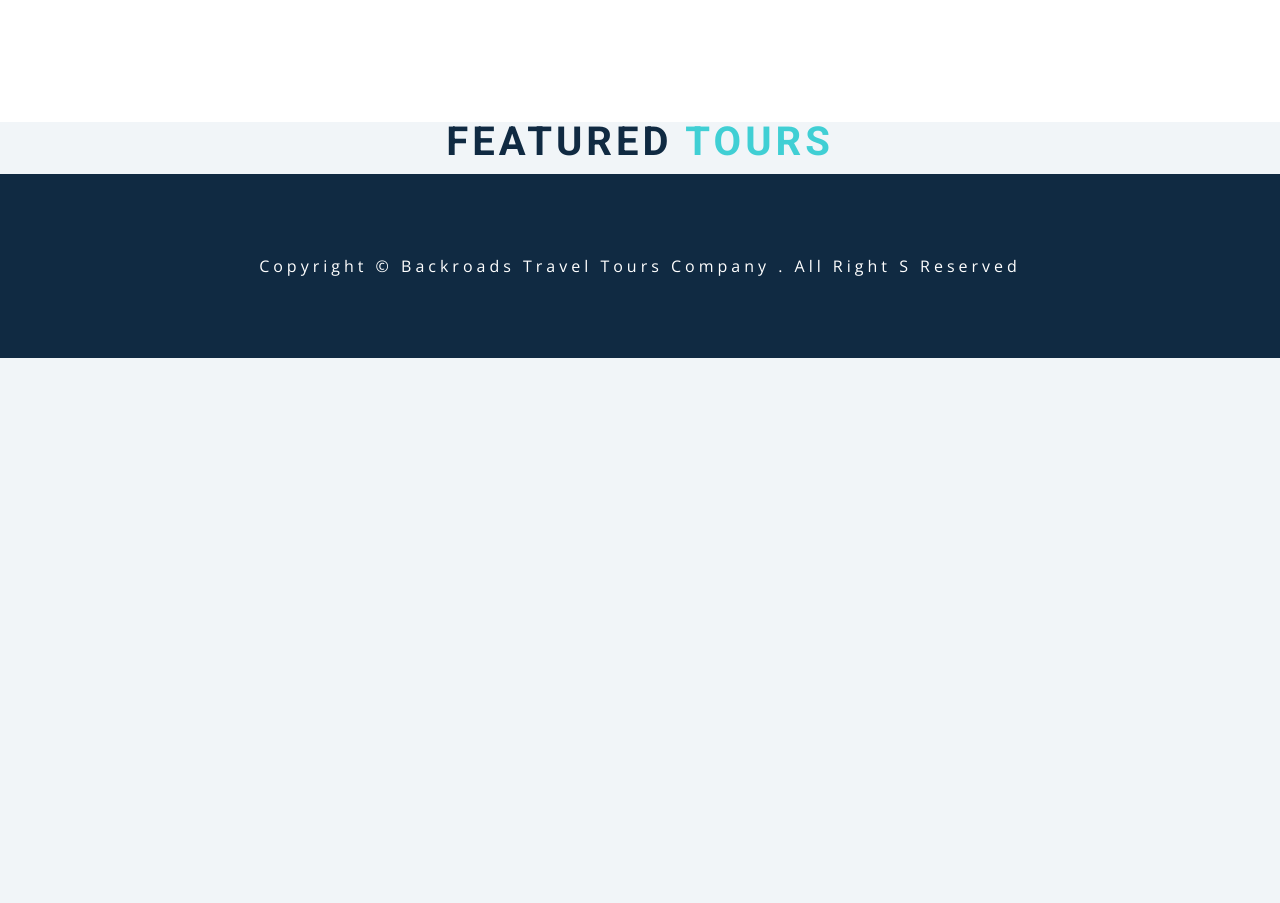
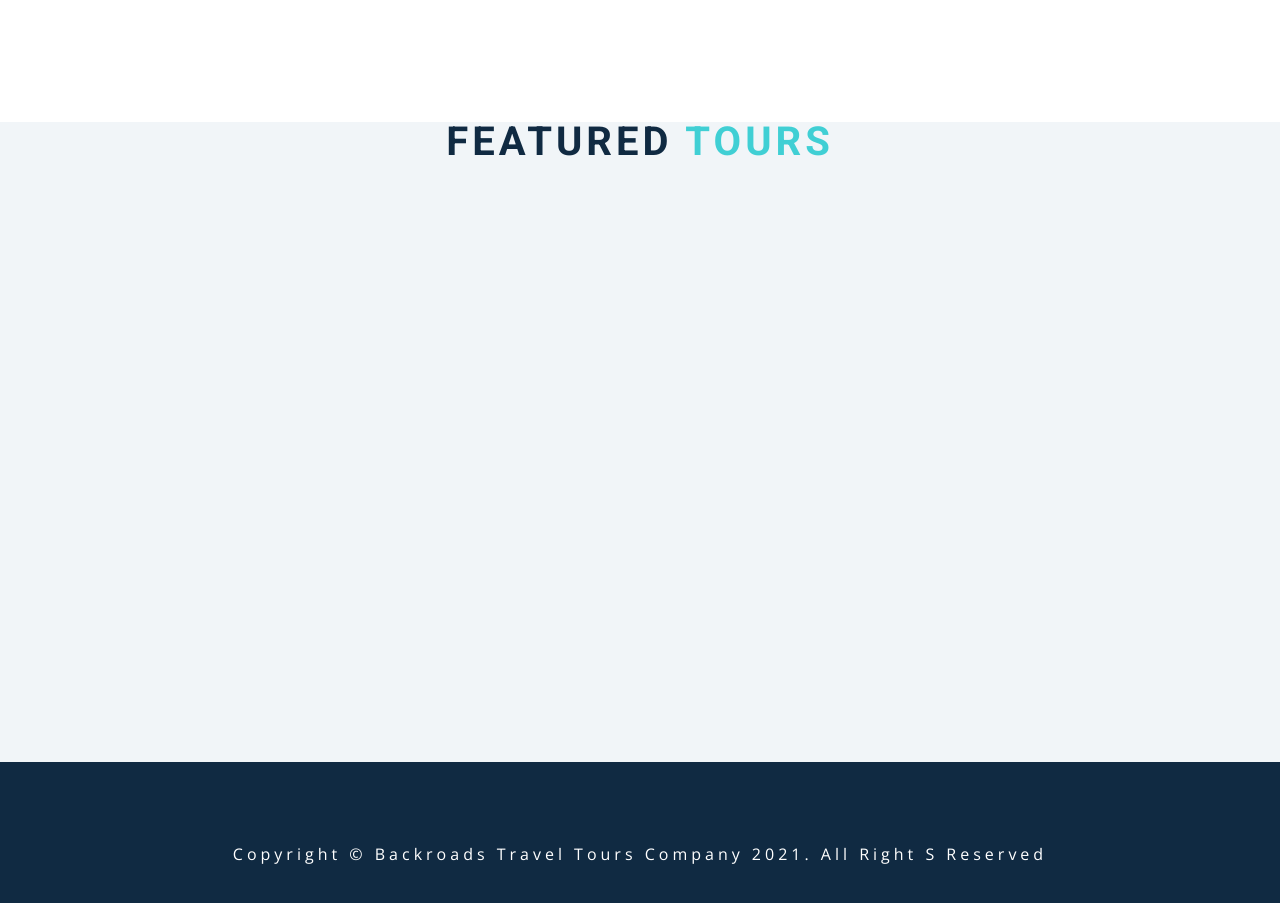
Before and after one commit to nmparfait/coding-tour-js, a plain HTML site: page index.html in a window 1280 px wide. Shown: the part 2040-2943 px from the top of the page. Before the commit the page ends 2398 px from the top, so only its background shows below. Drawn offline with nearby package versions, Linux system fonts and the light colour scheme.

Commit message:
getting the date with js

```diff
--- a/app.js
+++ b/app.js
@@ -0,0 +1,15 @@
+// Element.getBoundingClientRect() method returns the size of an element and its position relative to the viewport.
+// pageYOffset is a read - only window property that returns the number of pixels the document has been scrolled vertically.
+// slice extracts a section of a string without modifying original string
+//offsetTop - A Number, representing the top position of the element, in pixels
+
+// ********** set date ************
+const date = document.querySelector('#date');
+date.innerHTML = new Date().getFullYear();
+
+// ********** close links ************
+
+// ********** fixed navbar ************
+
+// ********** smooth scroll ************
+// select links
--- a/index.html
+++ b/index.html
@@ -56,7 +56,7 @@
   </section>
   <!-- end of about -->
   <!-- services  -->
-  <section id="services" class="services">
+  <section id="services" class="section">
     <div class="title">
       <h2>our <span>services</span></h2>
     </div>
@@ -64,7 +64,7 @@
   <!-- end of services  -->
 
   <!-- contact -->
-  <section id="contact" class="contact">
+  <section id="tours" class="section">
     <div class="title">
       <h2>featured <span>tours</span></h2>
     </div>
@@ -77,11 +77,12 @@
       <span id="date"></span>. all right s reserved
     </p>
   </footer>
+  <!-- end of footer -->
+
+  <!-- back to top button -->
   <a href="#home" class="scroll-link top-link">
     <i class="fas fa-arrow-up"></i>
   </a>
-  <!-- end of footer -->
-
   <!-- javascript -->
   <script src="app.js"></script>
 </body>
```
